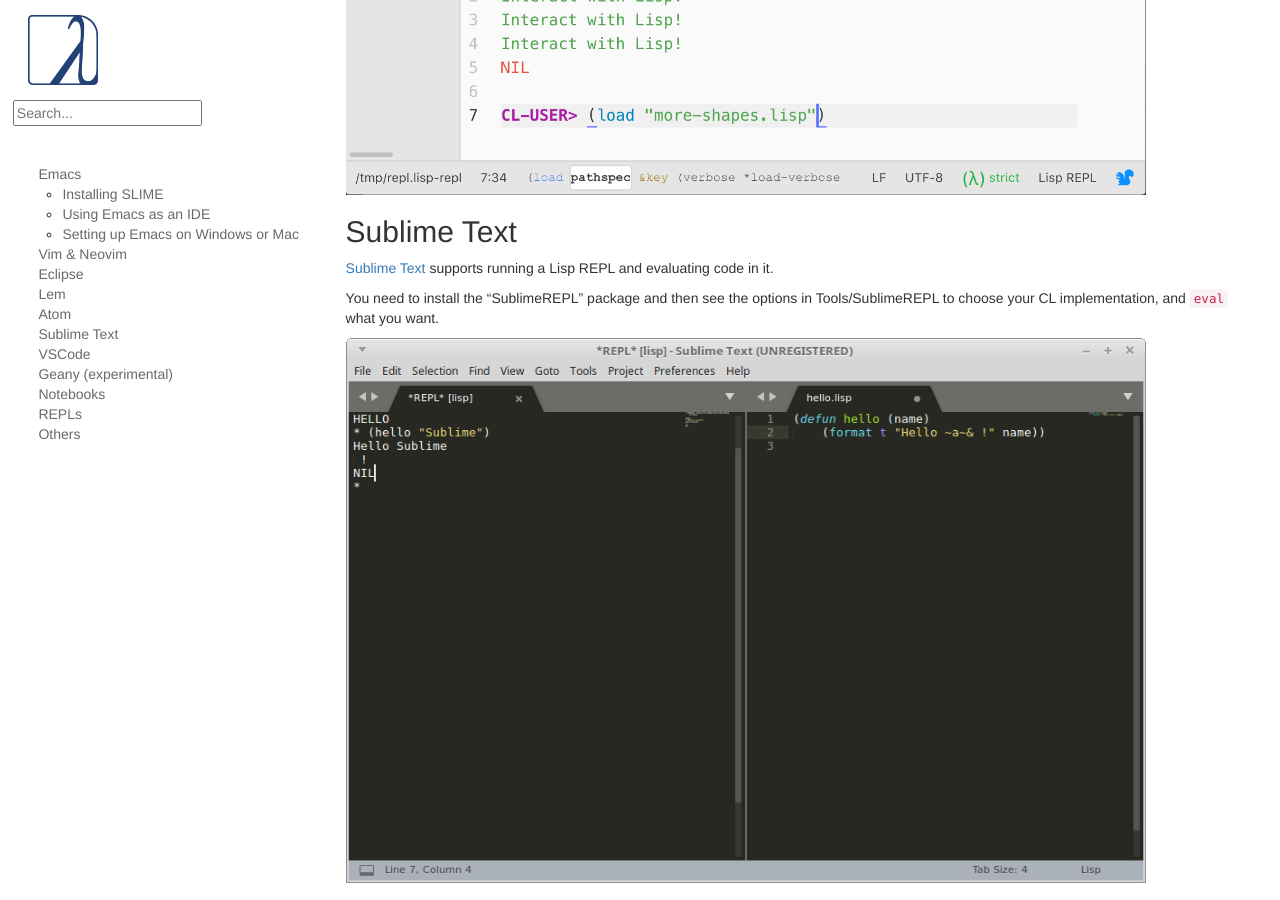
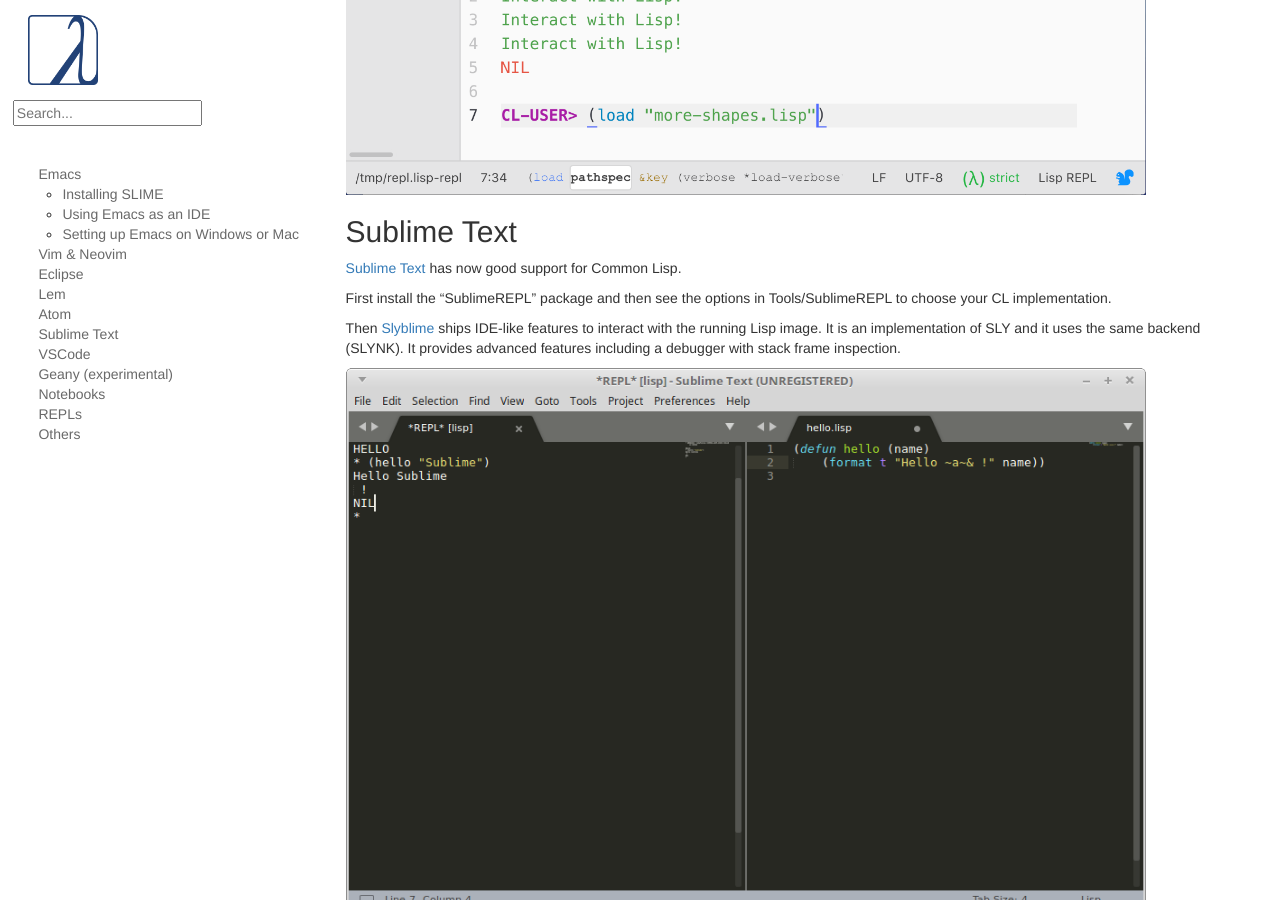
Before and after one commit to LispCookbook/cl-cookbook, a Jekyll site: the page built from editor-support.md, in a window 1280 px wide and 900 px high, scrolled down 3587 px. Built offline with Jekyll 4.4.1, drawn with Linux system fonts in a browser that asks for light colours.

Commit message:
editors: add Slyblime for Sublime Text

```diff
--- a/editor-support.md
+++ b/editor-support.md
@@ -108,12 +108,17 @@
 
 ## Sublime Text
 
-[Sublime Text](http://www.sublimetext.com/3) supports running a Lisp
-REPL and evaluating code in it.
+[Sublime Text](http://www.sublimetext.com/3) has now good support for
+Common Lisp.
 
-You need to install the "SublimeREPL" package and then see the options
-in Tools/SublimeREPL to choose your CL implementation, and `eval` what
-you want.
+First install the "SublimeREPL" package and then see the options
+in Tools/SublimeREPL to choose your CL implementation.
+
+Then [Slyblime](https://github.com/s-clerc/slyblime) ships IDE-like
+features to interact with the running Lisp image. It is an
+implementation of SLY and it uses the same backend (SLYNK). It
+provides advanced features including a debugger with stack frame
+inspection.
 
 <img src="assets/editor-sublime.png"
      style="width: 800px"/>
```
